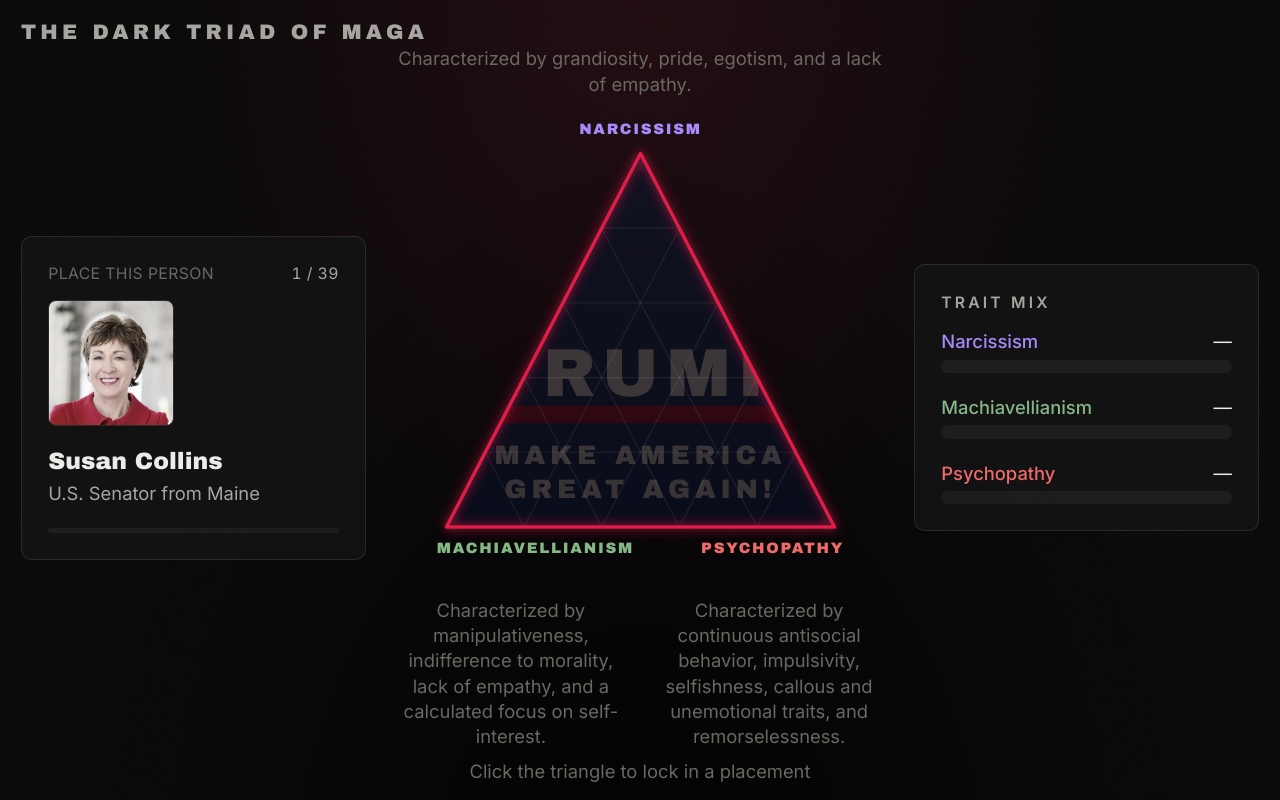
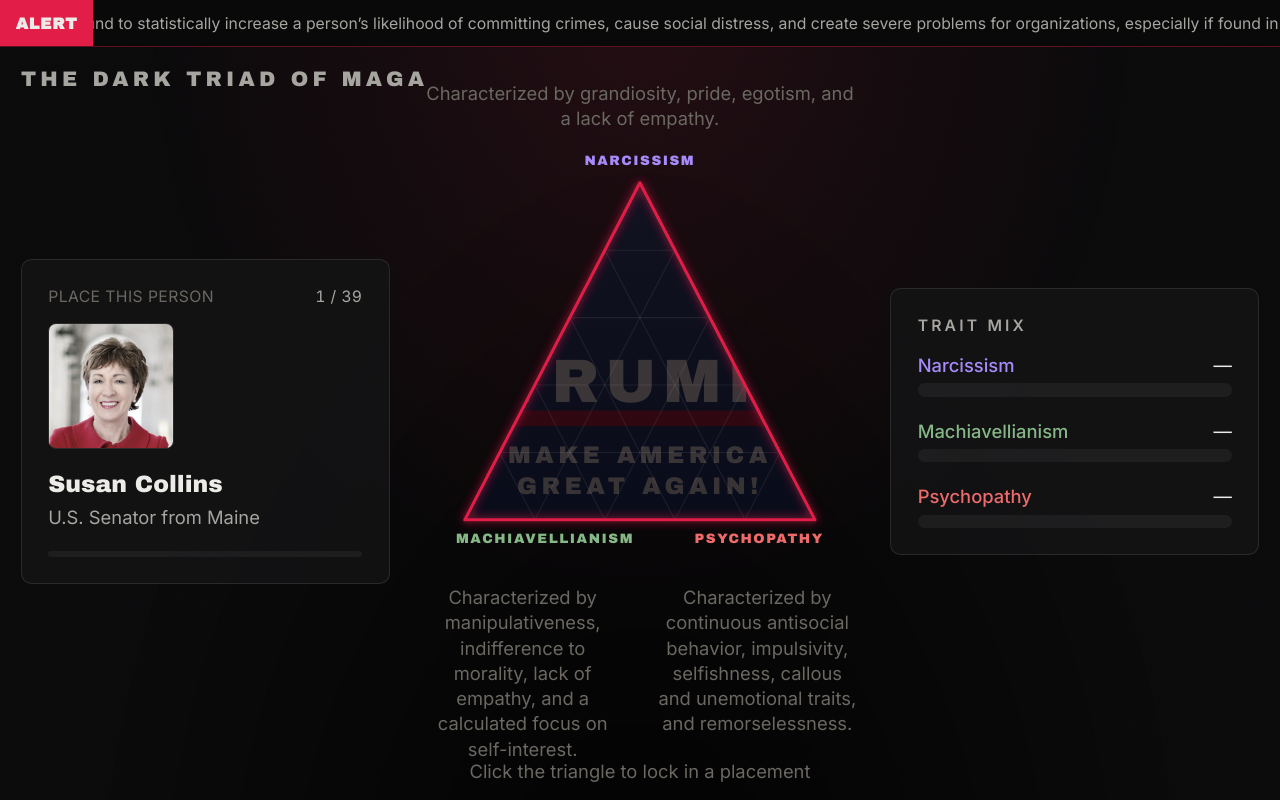
Before and after one commit to skoved/dark-triad-of-maga, a React (Vite) app: page / in a window 1280 px wide. Both pictures are taken after a click on the button "ENTER". Built offline with nearby package versions, Linux system fonts and the light colour scheme.

Commit message:
add chiron text scroll thing

```diff
--- /dev/null
+++ b/src/components/Chiron.tsx
@@ -0,0 +1,37 @@
+/** Height of the fixed bar, in rem — screens that mount it must reserve this. */
+export const CHIRON_HEIGHT_REM = 2.25;
+
+const CHIRON_TEXT =
+  "High scores in these traits have been found to statistically increase a " +
+  'person’s likelihood of committing crimes, cause social distress, and ' +
+  'create severe problems for organizations, especially if found in people ' +
+  'who are in leadership positions. People who score high on these traits ' +
+  'also tend to be less compassionate, agreeable, empathetic, and satisfied ' +
+  'with their lives, and less likely to believe they and others are good.';
+
+/**
+ * A fixed, cable-news-style ticker pinned to the very top of the viewport.
+ * Being `fixed`, it never participates in a screen's own layout math — screens
+ * that mount it just need to reserve `CHIRON_HEIGHT_REM` of top space.
+ */
+export function Chiron() {
+  return (
+    <div
+      className="fixed inset-x-0 top-0 z-50 flex h-9 items-stretch overflow-hidden border-b border-blood/40 bg-void/95 backdrop-blur-sm"
+      role="status"
+    >
+      <span className="sr-only">{CHIRON_TEXT}</span>
+
+      <span className="flex shrink-0 items-center bg-blood px-3 font-display text-xs font-bold uppercase tracking-wider text-bone">
+        Alert
+      </span>
+
+      <div className="relative flex-1 overflow-hidden" aria-hidden="true">
+        <div className="dtom-ticker absolute inset-y-0 flex w-max items-center whitespace-nowrap text-xs text-ash">
+          <span className="px-8">{CHIRON_TEXT}</span>
+          <span className="px-8">{CHIRON_TEXT}</span>
+        </div>
+      </div>
+    </div>
+  );
+}
--- a/src/components/PlayScreen.tsx
+++ b/src/components/PlayScreen.tsx
@@ -2,6 +2,7 @@ import { useRef, useState } from 'react';
 import { TRAIT_DEFINITION, type Bary } from '../lib/barycentric';
 import type { Official } from '../data/officials';
 import type { PlacedOfficial } from '../hooks/useGameState';
+import { Chiron } from './Chiron';
 import { PersonPrompt } from './PersonPrompt';
 import { TraitReadout } from './TraitReadout';
 import { TriangleBoard } from './TriangleBoard';
@@ -26,7 +27,9 @@ export function PlayScreen({
   const defClass = 'text-center text-sm leading-snug text-faint';
 
   return (
-    <div className="flex min-h-dvh flex-col px-4 py-3 xl:h-dvh xl:overflow-hidden">
+    <div className="flex min-h-dvh flex-col px-4 pb-3 pt-12 xl:h-dvh xl:overflow-hidden">
+      <Chiron />
+
       <header className="mx-auto w-full max-w-[1800px] shrink-0">
         <span className="font-display text-base uppercase tracking-[0.2em] text-ash">
           The Dark Triad of MAGA
@@ -42,7 +45,7 @@ export function PlayScreen({
         </div>
 
         {/* board with each trait's definition glued to the matching edge */}
-        <div className="order-1 flex shrink-0 flex-col items-center gap-1.5 xl:order-2 xl:w-[min(44vw,calc(100dvh-15rem))]">
+        <div className="order-1 flex shrink-0 flex-col items-center gap-1.5 xl:order-2 xl:w-[min(44vw,calc(100dvh-17.25rem))]">
           <p className={defClass}>{TRAIT_DEFINITION.n}</p>
 
           <div className="aspect-square w-[min(90vw,58dvh)] xl:w-full">
--- a/src/index.css
+++ b/src/index.css
@@ -135,6 +135,21 @@
       transform: rotate(360deg);
     }
   }
+
+  .dtom-ticker {
+    animation: dtom-ticker 26s linear infinite;
+  }
+  .dtom-ticker:hover {
+    animation-play-state: paused;
+  }
+  @keyframes dtom-ticker {
+    from {
+      transform: translateX(0);
+    }
+    to {
+      transform: translateX(-50%);
+    }
+  }
 }
 
 @media (prefers-reduced-motion: reduce) {
```
